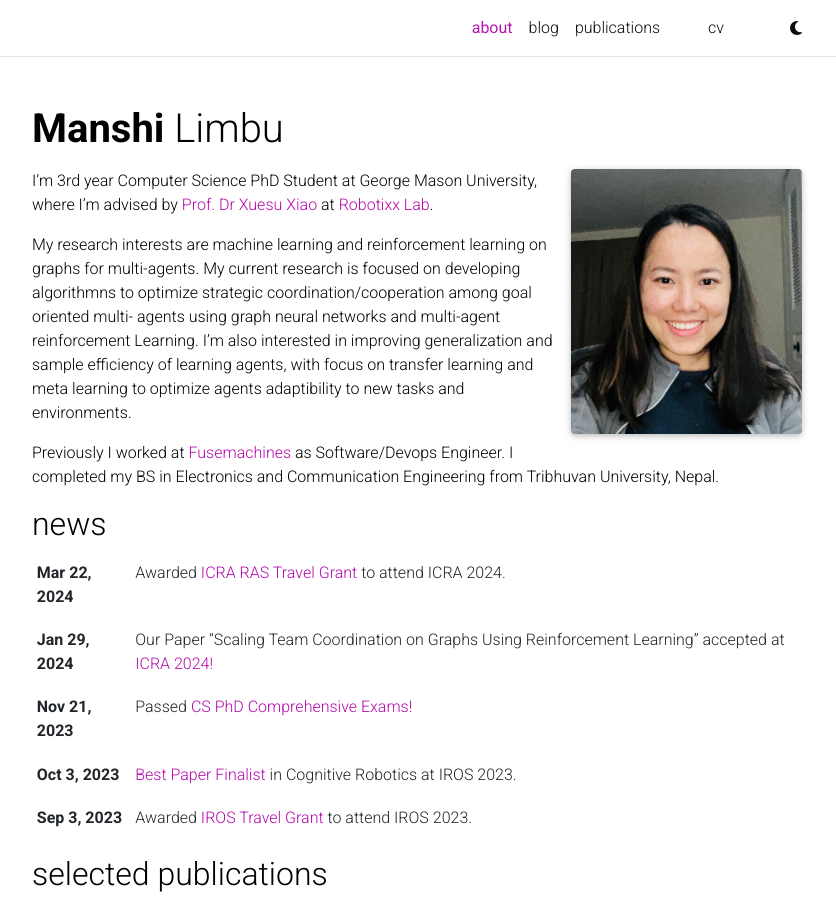
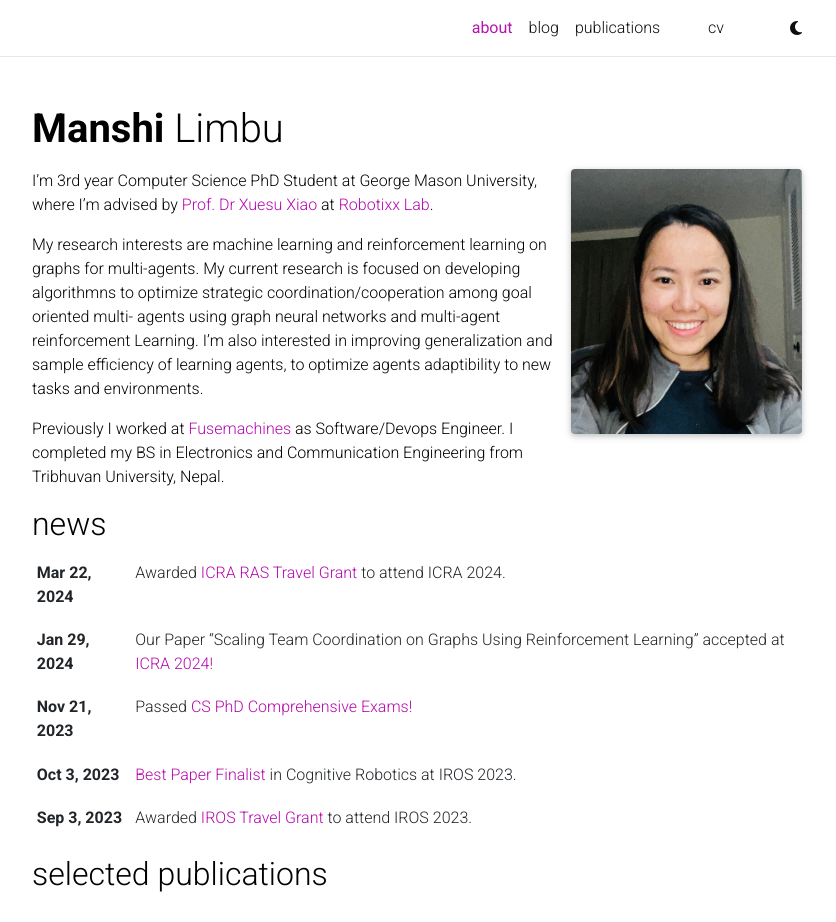
Before and after one commit to mlimbuu/mlimbuu-website, a Jekyll site: the page built from _pages/about.md, in a window 1280 px wide and 1211 px high, cut to the strip 0-922 px from the top of the window. Shown: the whole strip, without its empty margins (223-1059 px from the left). Built offline with Jekyll 4.4.1, drawn with Linux system fonts in a browser that asks for light colours; full-size pictures stand in for the smaller copies a plugin makes; some web fonts are replaced; comment, search, counter and statistics services are not loaded; a style sheet for code colours, icons or effects is not loaded.

Commit message:
Update about.md

```diff
--- a/_pages/about.md
+++ b/_pages/about.md
@@ -27,6 +27,6 @@
 
 I'm 3rd year Computer Science PhD Student at George Mason University, where I'm advised by [Prof. Dr Xuesu Xiao](https://cs.gmu.edu/~xiao/) at [Robotixx Lab](https://cs.gmu.edu/~xiao/RobotiXX/lab.html).
 
-My research interests are machine learning and reinforcement learning on graphs for multi-agents. My current research is focused on developing algorithmns to optimize strategic coordination/cooperation among goal oriented multi- agents using graph neural networks and multi-agent reinforcement Learning. I'm also interested in improving generalization and sample efficiency of learning agents, with focus on transfer learning and meta learning to optimize agents adaptibility to new tasks and environments.
+My research interests are machine learning and reinforcement learning on graphs for multi-agents. My current research is focused on developing algorithmns to optimize strategic coordination/cooperation among goal oriented multi- agents using graph neural networks and multi-agent reinforcement Learning. I'm also interested in improving generalization and sample efficiency of learning agents, to optimize agents adaptibility to new tasks and environments.
 
 Previously I worked at [Fusemachines](https://fusemachines.com/) as Software/Devops Engineer. I completed my BS in Electronics and Communication Engineering from Tribhuvan University, Nepal.
```
